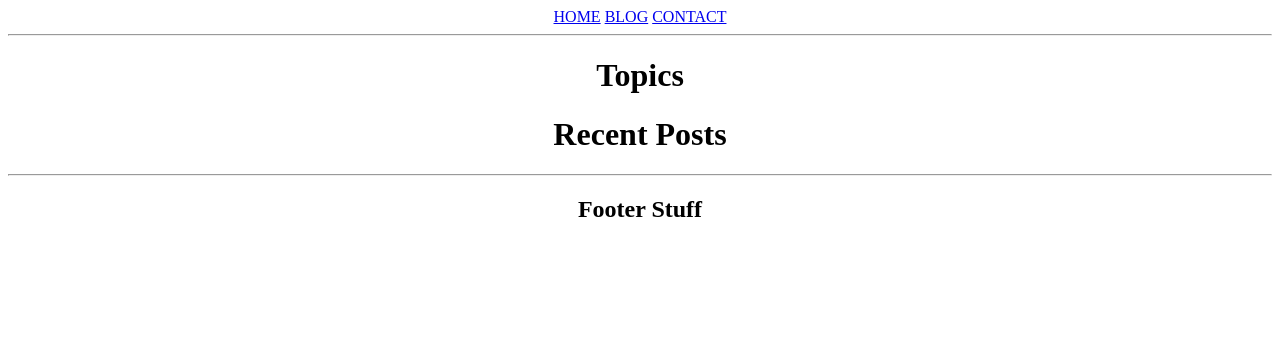
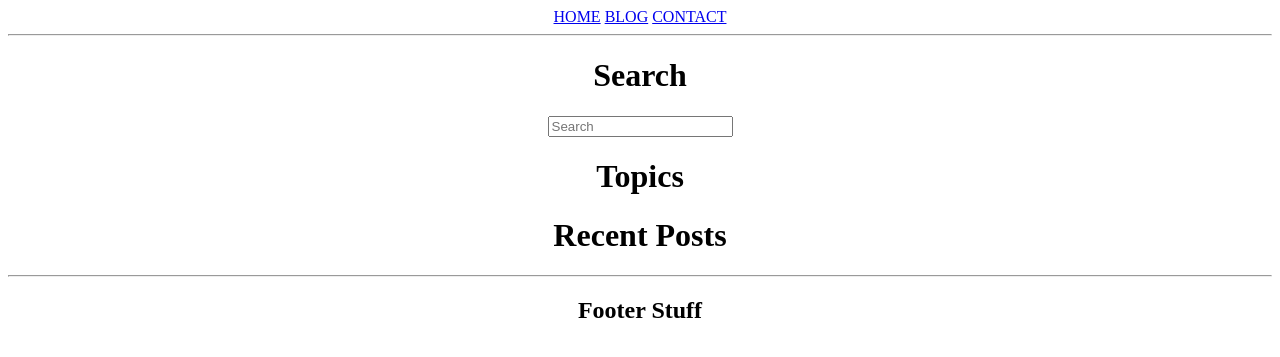
Before and after one commit to chrisdelmoro/personalWebsite, a Django app: page /blog/ in a window 1280 px wide. Shown: the top 357 px of the page. Run offline with Django 4.2, Linux system fonts and the light colour scheme; data that the repository does not hold is empty.

Commit message:
Added search functionality to the blog.

```diff
--- a/blog/templates/blog/index.html
+++ b/blog/templates/blog/index.html
@@ -2,8 +2,16 @@
 
 {% block content %}
 
+
+<h1 align="center">Search</h1>
+<div align="center">
+	<form method="get" action="{% url 'search' %}">
+		<input type="text" placeholder="Search" name="query">
+	</form>
+</div>
+
+
 <h1 align="center">Topics</h1>
-
 <div align="center">
 	{% for category in categories %}
 	<a href="{% url 'category_detail' category.slug %}">
@@ -14,7 +22,6 @@
 
 
 <h1 align="center">Recent Posts</h1>
-
 <div align="center">
 	{% for post in posts %}
 	<a href="{% url 'post_detail' post.category.slug post.slug %}">
--- a/blog/urls.py
+++ b/blog/urls.py
@@ -3,6 +3,7 @@ from . import views
 
 urlpatterns = [
 	path('', views.blog, name='blog'),
+	path('search/', views.search, name='search'),
 	path('<slug:category_slug>/<slug:slug>/', views.detail, name='post_detail'),
 	path('<slug:slug>/', views.category, name='category_detail'),
 ]
--- a/blog/views.py
+++ b/blog/views.py
@@ -1,3 +1,4 @@
+from django.db.models import Q
 from django.shortcuts import render, get_object_or_404
 from .models import Post, Category
 
@@ -17,3 +18,9 @@ def category(request, slug):
 	posts = category.posts.filter(status=Post.ACTIVE)
 	context = {'category':category, 'posts':posts}
 	return render(request, 'blog/category.html', context)
+
+def search(request):
+	query = request.GET.get('query', '')
+	posts = Post.objects.filter(status=Post.ACTIVE).filter(Q(title__icontains=query) | Q(intro__icontains=query) | Q(body__icontains=query))
+	context = {'posts':posts, 'query':query}
+	return render(request, 'blog/search.html', context)
```
Also changed, not shown: blog/templates/blog/search.html (added, +24 -0 lines).
